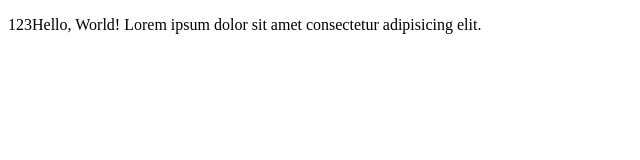
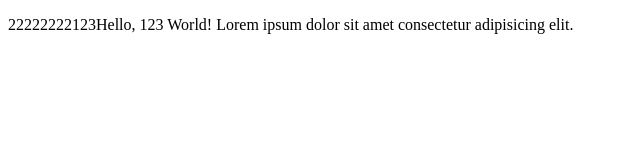
Before and after one commit to DanilaKosenkov/git_lesson, a plain HTML site: page index.html in a window 1280 px wide. Shown: the whole page, without its empty margins (0-640 px from the left). Drawn offline with Linux system fonts and the light colour scheme.

Commit message:
New World

```diff
--- a/index.html
+++ b/index.html
@@ -6,6 +6,6 @@
     <title>Document</title>
 </head>
 <body>
-    <p>123Hello, World! Lorem ipsum dolor sit amet consectetur adipisicing elit.</p>
+    <p>22222222123Hello, 123 World! Lorem ipsum dolor sit amet consectetur adipisicing elit.</p>
 </body>
 </html>
```
